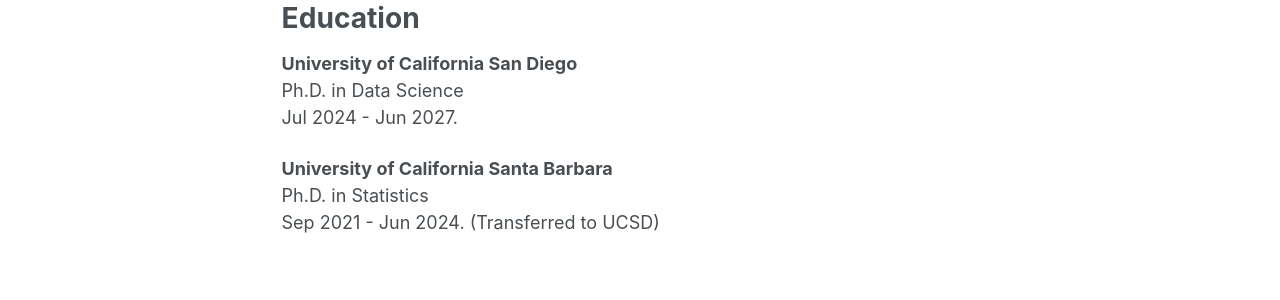
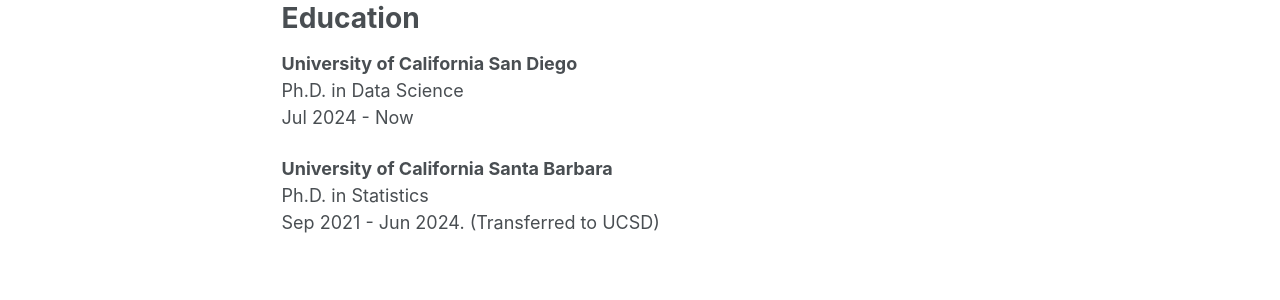
Before and after one commit to erchiw/erchiw.github.io, a Jekyll site: the page built from _pages/about.md, in a window 1280 px wide and 1372 px high. Shown: the part 732-1032 px from the top of the window. Built offline with Jekyll 4.4.1, drawn with Linux system fonts in a browser that asks for light colours; some web fonts are replaced.

Commit message:
change about

```diff
--- a/_pages/about.md
+++ b/_pages/about.md
@@ -35,7 +35,7 @@
 ======
 **University of California San Diego**
 <br>Ph.D. in Data Science
-<br>Jul 2024 - Jun 2027.
+<br>Jul 2024 - Now
 
 **University of California Santa Barbara**
 <br>Ph.D. in Statistics
```
